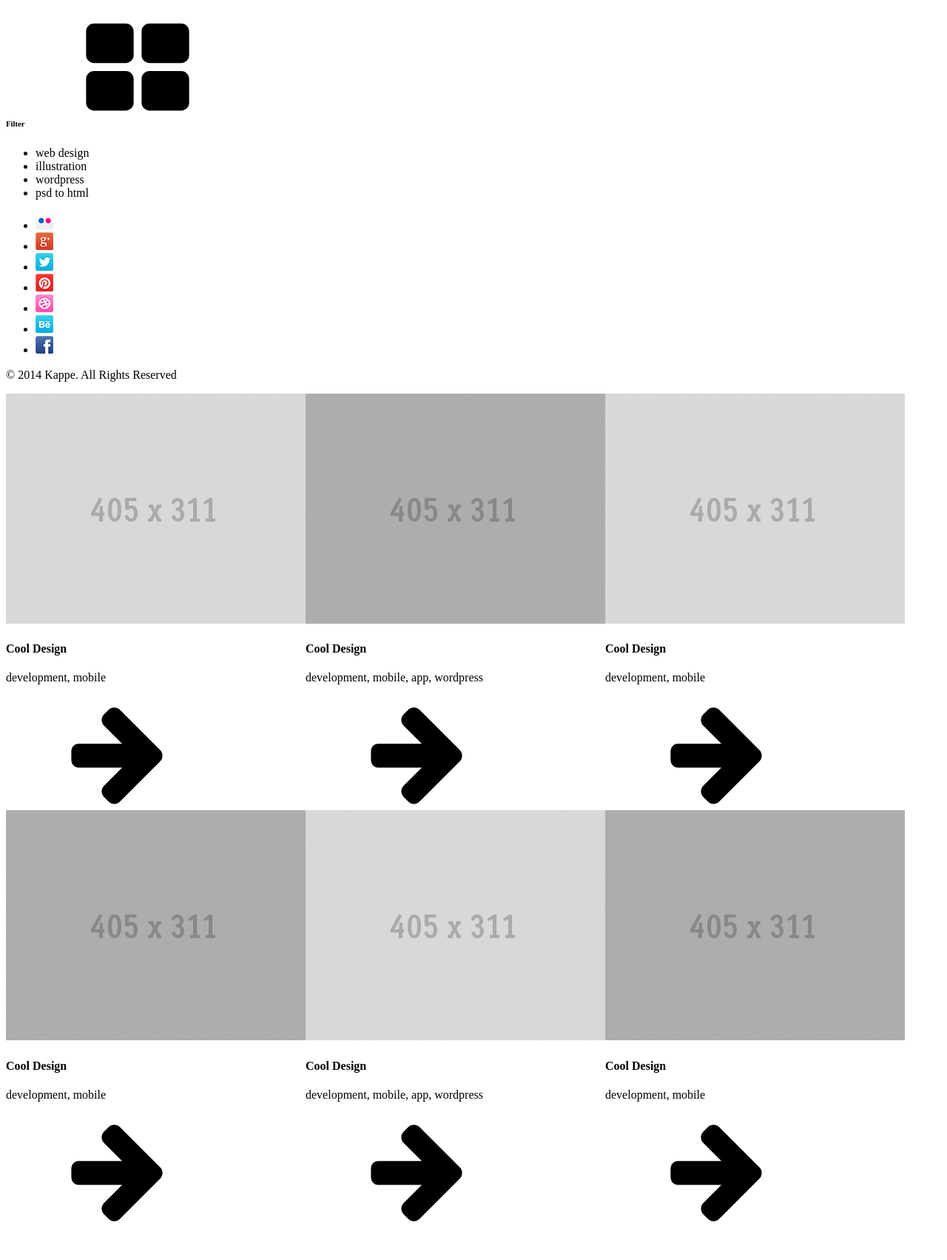
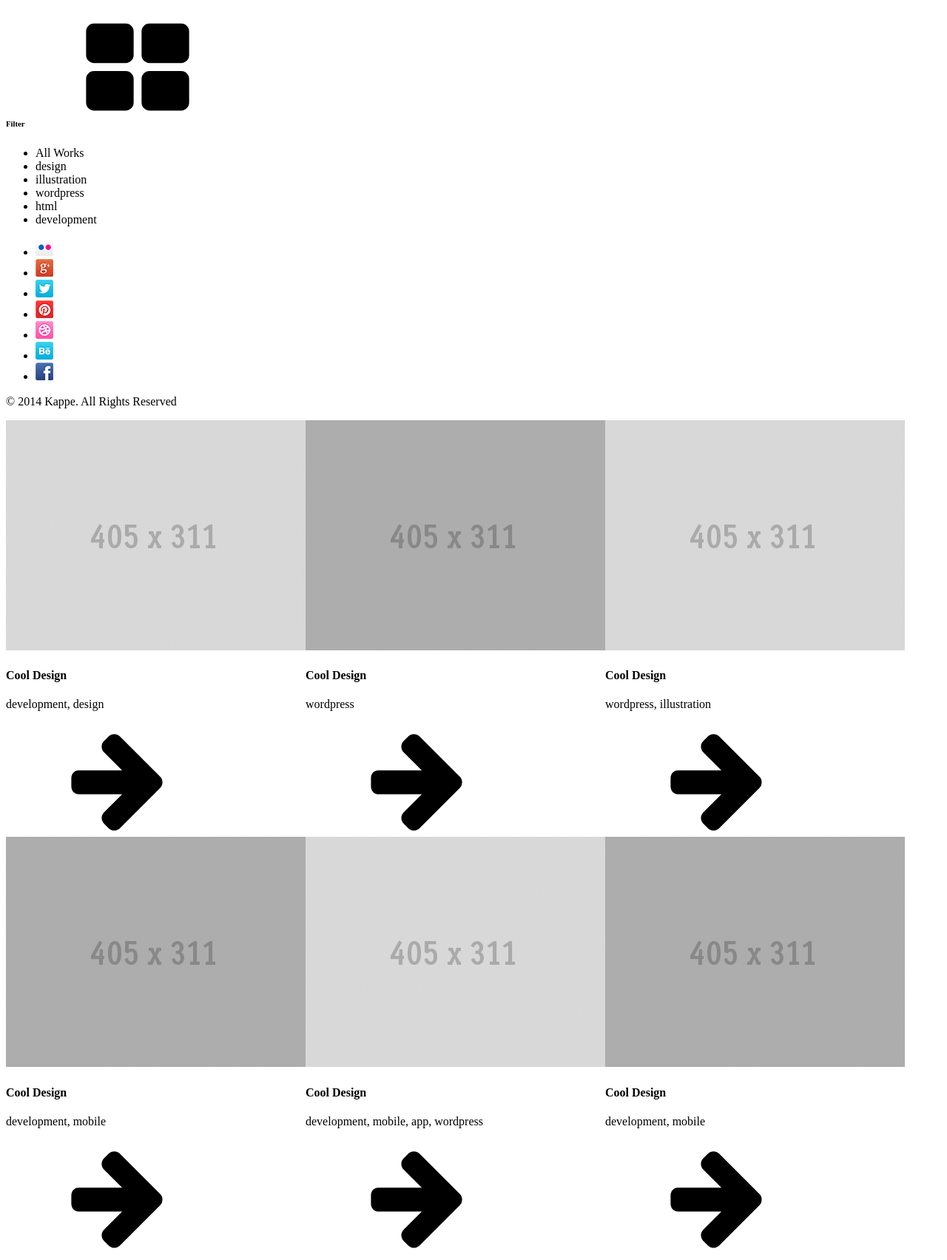
Before and after one commit to max-bulygin/kappe, a PHP site: page / in a window 1280 px wide. Shown: the part 858-2561 px from the top of the page at 74% size. Before the commit the page ends 2509 px from the top, so only its background shows below. Run offline with PHP 8.4, Linux system fonts and the light colour scheme; some libraries are stand-ins or nearby versions.

Commit message:
filtering complete

```diff
--- a/app/index.html
+++ b/app/index.html
@@ -84,10 +84,12 @@
         </svg>
       </h6>
       <ul class="filter-tags">
-        <li>web design</li>
-        <li>illustration</li>
-        <li>wordpress</li>
-        <li>psd to html</li>
+        <li class="filter-current" data-filter="*">All Works</li>
+        <li data-filter=".design">design</li>
+        <li data-filter=".illustration">illustration</li>
+        <li data-filter=".wordpress">wordpress</li>
+        <li data-filter=".html">html</li>
+        <li data-filter=".development">development</li>
       </ul>
     </div>
     <footer class="main-footer">
@@ -105,12 +107,12 @@
   </aside>
   <main class="container">
     <div class="portfolio">
-      <div class="portfolio-item">
+      <div class="portfolio-item illustration html">
         <img src="images/img-placeholder-light.jpg" alt="">
         <div class="portfolio-item-overlay">
           <div class="overlay-content">
             <h4>Cool Design</h4>
-            <p>development, mobile</p>
+            <p>development, design</p>
             <a href="#" class="portfolio-item-link">
               <svg class="icon icon-baseline">
                 <use xlink:href="images/icons.svg#arrow-right"></use>
@@ -119,12 +121,12 @@
           </div>
         </div>
       </div>
-      <div class="portfolio-item">
+      <div class="portfolio-item wordpress">
         <img src="images/image-placeholder-dark.jpg" alt="">
         <div class="portfolio-item-overlay">
           <div class="overlay-content">
             <h4>Cool Design</h4>
-            <p>development, mobile, app, wordpress</p>
+            <p>wordpress</p>
             <a href="#" class="portfolio-item-link">
               <svg class="icon icon-baseline">
                 <use xlink:href="images/icons.svg#arrow-right"></use>
@@ -133,12 +135,12 @@
           </div>
         </div>
       </div>
-      <div class="portfolio-item">
+      <div class="portfolio-item wordpress illustration">
         <img src="images/img-placeholder-light.jpg" alt="">
         <div class="portfolio-item-overlay">
           <div class="overlay-content">
             <h4>Cool Design</h4>
-            <p>development, mobile</p>
+            <p>wordpress, illustration</p>
             <a href="#" class="portfolio-item-link">
               <svg class="icon icon-baseline">
                 <use xlink:href="images/icons.svg#arrow-right"></use>
@@ -195,7 +197,7 @@
 
     <!-- build:js scripts/main.min.js -->
     <script src="https://cdnjs.cloudflare.com/ajax/libs/jquery/3.2.1/jquery.min.js"></script>
-    <script src="https://unpkg.com/isotope-layout@3/dist/isotope.pkgd.min.js"></script>
+    <script src="https://cdnjs.cloudflare.com/ajax/libs/jquery.isotope/3.0.3/isotope.pkgd.min.js"></script>
     <script src="scripts/main.js"></script>
     <!-- endbuild -->
 
--- a/app/scripts/main.js
+++ b/app/scripts/main.js
@@ -80,10 +80,6 @@
       $('.main-aside').toggleClass('is-open');
     });
 
-    $('.portfolio').isotope({
-      itemSelector: '.portfolio-item',
-      layoutMode: 'fitRows'
-    });
     $('#info-toggle').click(function() {
       $('.info-toggle-list').toggleClass('is-open');
     });
@@ -126,5 +122,20 @@
         });
       } // else
     });
+
+    var $portfolio = $('.portfolio');
+
+    $portfolio.isotope({
+      itemSelector: '.portfolio-item',
+      layoutMode: 'fitRows'
+    });
+
+    $filterTagsLi.click(function() {
+      $($filterTagsLi).removeClass('filter-current');
+      $(this).addClass('filter-current');
+      var filterValue = $(this).attr('data-filter');
+      $portfolio.isotope({ filter: filterValue });
+    });
+
   });
 })();
--- a/app/styles/blocks/_filter.scss
+++ b/app/styles/blocks/_filter.scss
@@ -33,5 +33,10 @@
     list-style: none;
     font-size: .8125em;
     color: #6b7072;
+    cursor: pointer;
+
+    &.filter-current {
+      color: #fff;
+    }
   }
 }
```
